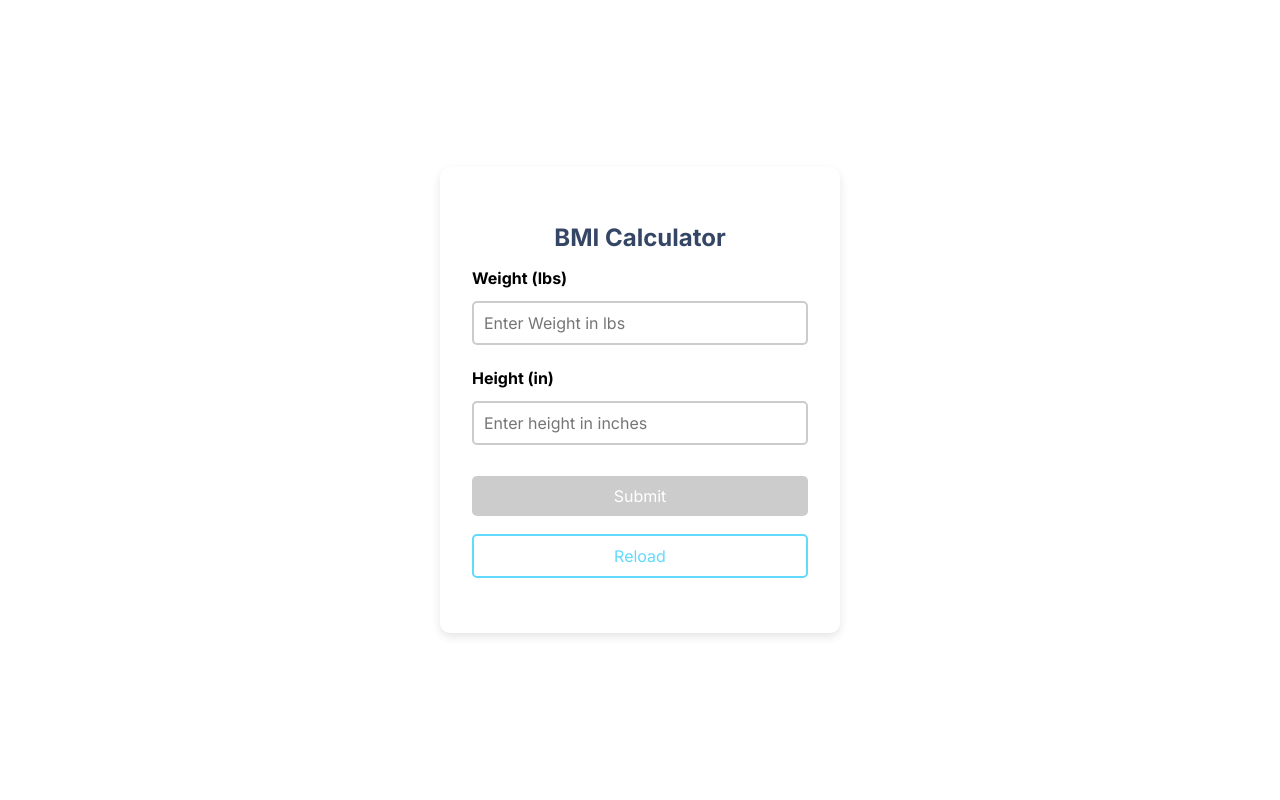
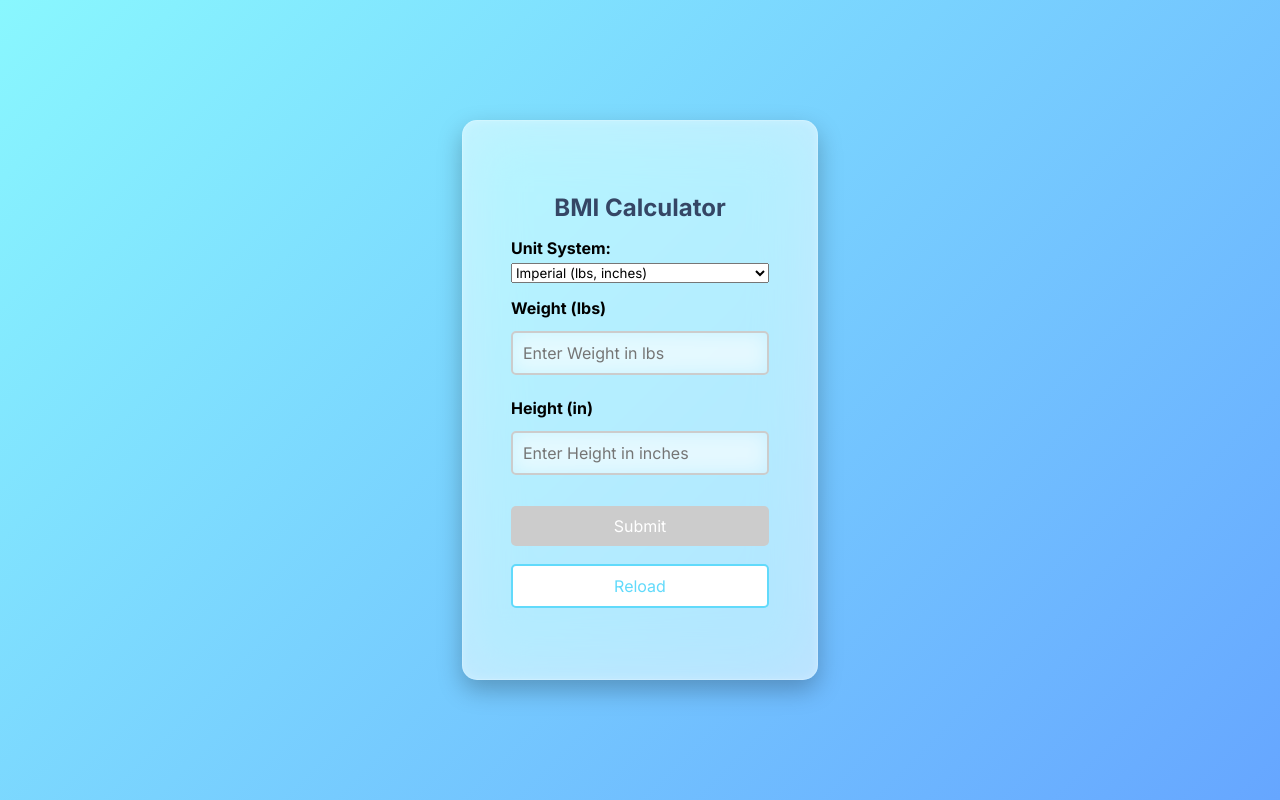
Before and after one commit to iiitl/bmi_calculator, a React (Create React App) app: page / in a window 1280 px wide. Built offline with nearby package versions, Linux system fonts and the light colour scheme.

Commit message:
Added feature of unit-conversion

```diff
--- a/src/App.css
+++ b/src/App.css
@@ -9,13 +9,18 @@
 }
 
 .container {
-  background: white;
-  padding: 2rem;
-  border-radius: 10px;
-  box-shadow: 0 4px 10px rgba(0, 0, 0, 0.1);
-  max-width: 400px;
-  width: 90%;
+  background: rgba(255, 255, 255, 0.565);
+  backdrop-filter: blur(30px) saturate(150%);
+  -webkit-backdrop-filter: blur(30px) saturate(150%);
+  box-shadow: 0px 10px 25px rgba(0, 0, 0, 0.25), inset 0px 0px 10px rgba(255, 255, 255, 0.2);
+  border-radius: 15px;
+  border: 1px solid rgba(255, 255, 255, 0.25);
+  padding: 3rem;
+  max-width: 600px;
+  text-align: center;
+  animation: fadeIn 0.5s ease-in-out;
 }
+
 
 .center {
   text-align: center;
--- a/src/App.js
+++ b/src/App.js
@@ -5,12 +5,12 @@ import React, { useState } from "react";
 function App() {
   const [weight, setWeight] = useState("");
   const [height, setHeight] = useState("");
+  const [unit, setUnit] = useState("imperial"); // 'imperial' for lbs/inches, 'metric' for kg/meters
   const [bmi, setBmi] = useState("");
   const [message, setMessage] = useState("");
   const [weightError, setWeightError] = useState("");
   const [heightError, setHeightError] = useState("");
 
-  // Validate weight while typing
   const handleWeightChange = (e) => {
     const value = e.target.value;
     if (value === "" || isNaN(value) || parseFloat(value) <= 0) {
@@ -21,7 +21,6 @@ function App() {
     setWeight(value);
   };
 
-  // Validate height while typing
   const handleHeightChange = (e) => {
     const value = e.target.value;
     if (value === "" || isNaN(value) || parseFloat(value) <= 0) {
@@ -32,20 +31,24 @@ function App() {
     setHeight(value);
   };
 
-  let calcBmi = (event) => {
+  const calcBmi = (event) => {
     event.preventDefault();
 
     const weightNum = parseFloat(weight);
     const heightNum = parseFloat(height);
 
-    // Final validation before calculating BMI
     if (weightNum <= 0 || heightNum <= 0 || isNaN(weightNum) || isNaN(heightNum)) {
       setMessage("Invalid inputs. Please correct them before submitting.");
       return;
     }
 
-    // Calculate BMI
-    let bmiValue = (weightNum / (heightNum * heightNum)) * 703;
+    let bmiValue;
+    if (unit === "imperial") {
+      bmiValue = (weightNum / (heightNum * heightNum)) * 703;
+    } else {
+      bmiValue = weightNum / (heightNum * heightNum);
+    }
+
     setBmi(bmiValue.toFixed(1));
 
     if (bmiValue < 18.5) {
@@ -59,7 +62,7 @@ function App() {
     }
   };
 
-  let reload = () => {
+  const reload = () => {
     setWeight("");
     setHeight("");
     setBmi("");
@@ -74,10 +77,18 @@ function App() {
         <h2 className="center">BMI Calculator</h2>
         <form onSubmit={calcBmi}>
           <div>
-            <label>Weight (lbs)</label>
+            <label>Unit System:</label>
+            <select value={unit} onChange={(e) => setUnit(e.target.value)}>
+              <option value="imperial">Imperial (lbs, inches)</option>
+              <option value="metric">Metric (kg, meters)</option>
+            </select>
+          </div>
+
+          <div>
+            <label>Weight ({unit === "imperial" ? "lbs" : "kg"})</label>
             <input
               type="text"
-              placeholder="Enter Weight in lbs"
+              placeholder={`Enter Weight in ${unit === "imperial" ? "lbs" : "kg"}`}
               value={weight}
               onChange={handleWeightChange}
             />
@@ -85,10 +96,10 @@ function App() {
           </div>
 
           <div>
-            <label>Height (in)</label>
+            <label>Height ({unit === "imperial" ? "in" : "m"})</label>
             <input
               type="text"
-              placeholder="Enter height in inches"
+              placeholder={`Enter Height in ${unit === "imperial" ? "inches" : "meters"}`}
               value={height}
               onChange={handleHeightChange}
             />
--- a/src/index.css
+++ b/src/index.css
@@ -1,16 +1,23 @@
 @import url('https://fonts.googleapis.com/css2?family=Inter:wght@100;200;300;400;500;600;700;800;900&family=Poppins:ital,wght@0,100;0,200;0,300;0,400;0,500;0,600;0,700;0,800;0,900;1,100;1,200;1,300;1,400;1,500;1,600;1,700;1,800;1,900&display=swap');
-
 
 * {
   box-sizing: border-box;
   margin: 0;
   padding: 0;
-  font-family: 'Inter', sans-if;
+  font-family: 'Inter', sans-serif;
+}
+
+body {
+  background: linear-gradient(135deg, #89f7fe, #66a6ff);
+  display: flex;
+  justify-content: center;
+  align-items: center;
+  height: 100vh;
+  padding: 20px;
 }
 
 .app {
   display: flex;
-
   justify-content: center;
   align-items: center;
   width: 100vw;
@@ -18,10 +25,27 @@
 }
 
 .container {
-  box-shadow: 0px 0px 12px #ccbdbd;
-  border-radius: 8px;
+  background: rgba(255, 255, 255, 0.15);
+  backdrop-filter: blur(30px) saturate(150%);
+  -webkit-backdrop-filter: blur(30px) saturate(150%);
+  box-shadow: 0px 10px 25px rgba(0, 0, 0, 0.25), inset 0px 0px 10px rgba(255, 255, 255, 0.2);
+  border-radius: 15px;
+  border: 1px solid rgba(255, 255, 255, 0.25);
   padding: 3rem;
   max-width: 600px;
+  text-align: center;
+  animation: fadeIn 0.5s ease-in-out;
+}
+
+@keyframes fadeIn {
+  from {
+    opacity: 0;
+    transform: translateY(-10px);
+  }
+  to {
+    opacity: 1;
+    transform: translateY(0);
+  }
 }
 
 input {
@@ -30,6 +54,17 @@ input {
   padding: 15px 4px;
   margin: 8px 0;
   border-radius: 8px;
+  background: rgba(255, 255, 255, 0.2);
+  backdrop-filter: blur(10px);
+  border: 2px solid #66a6ff;
+  outline: none;
+  transition: 0.3s;
+  color: #333;
+}
+
+input:focus {
+  border-color: #0077EE;
+  box-shadow: 0px 0px 8px rgba(0, 119, 238, 0.5);
 }
 
 .btn {
@@ -38,32 +73,67 @@ input {
   font-size: 1.2rem;
   margin: 8px 0;
   padding: 15px 0;
+  background: linear-gradient(135deg, #0077EE, #005BBB);
+  color: #fff;
+  border: none;
+  border-radius: 8px;
+  cursor: pointer;
+  transition: 0.4s;
+  position: relative;
+  overflow: hidden;
+}
+
+.btn:hover {
+  background: linear-gradient(135deg, #005BBB, #003F88);
+  box-shadow: 0px 5px 15px rgba(0, 119, 238, 0.4);
+}
+
+.btn::before {
+  content: '';
+  position: absolute;
+  top: 50%;
+  left: 50%;
+  width: 300%;
+  height: 300%;
+  background: rgba(255, 255, 255, 0.2);
+  transition: 0.5s ease-in-out;
+  transform: translate(-50%, -50%) scale(0);
+  border-radius: 50%;
+}
+
+.btn:hover::before {
+  transform: translate(-50%, -50%) scale(1);
+}
+
+.btn-outline {
+  background-color: transparent;
+  border: 2px solid #0077EE;
+  color: #0077EE;
+  transition: 0.3s;
+}
+
+.btn-outline:hover {
   background-color: #0077EE;
   color: #fff;
-  border: 1px solid #333;
-  border-radius: 8px;
-  cursor: pointer;
-}
-/* unvisited link */
-
-
-
-.btn-outline {
-  background-color: #ededed;
-    color: #000000;
 }
 
 .center {
   text-align: center;
   margin: 24px 0;
   color: #354665;
+  font-weight: bold;
+  font-size: 1.5rem;
 }
-.input_val
-{
+
+.input_val {
   color: #354665;
+  font-weight: bold;
 }
+
 p {
   margin: 10px 0;
+  font-size: 1rem;
+  color: #555;
 }
 
 .img-container {
@@ -72,4 +142,6 @@ p {
 
 .img-container img {
   height: 200px;
+  border-radius: 12px;
+  box-shadow: 0px 5px 15px rgba(0, 0, 0, 0.2);
 }
```
